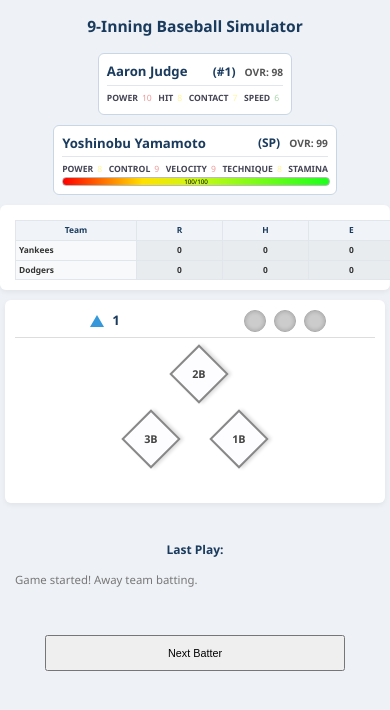
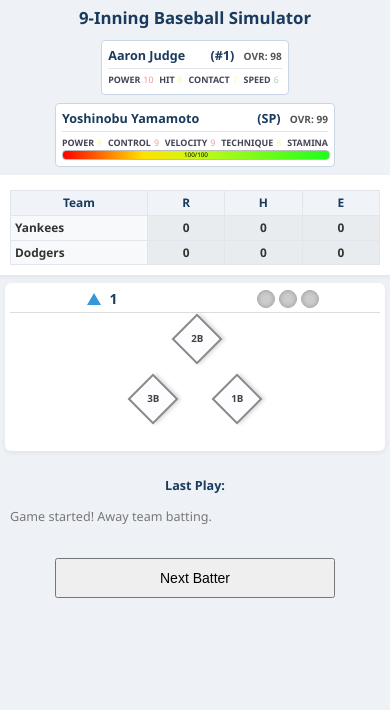
Before and after one commit to Lanternko/Baseball, a plain HTML site: page index.html in a window 390 px wide. Both pictures are taken after a click on the button "Start New Game". Drawn offline with Linux system fonts and the light colour scheme.

Commit message:
Update Mobile 1.02

```diff
--- a/style.css
+++ b/style.css
@@ -374,103 +374,117 @@
         width: 80%;
         max-width: 280px;
     }
+    /* style.css (在 @media (max-width: 768px) 或更小的斷點如 @media (max-width: 480px) 中進行調整) */
+
+/* 目標：盡可能在手機單螢幕顯示核心內容 */
+body {
+    padding-top: 5px; /* 減少頂部 padding */
+    padding-bottom: 5px;
 }
 
-/* style.css (繼續追加於 @media (max-width: 768px) 內部) */
+h1 { /* 遊戲主標題 */
+    font-size: 1.2em; /* 再縮小一些 */
+    margin-top: 0;
+    margin-bottom: 5px; /* 減少底部間距 */
+}
 
+.main-game-area {
+    padding: 5px 0; /* 主遊戲區上下 padding 減少 */
+}
 
-
-/* 調整跑者名稱的相對位置 */
-#runnerName1B { top: calc(50% - 10px); right: -65px; font-size: 0.75em; padding: 1px 3px;}
-#runnerName2B { top: -30px; left: 50%; transform: translateX(-50%); font-size: 0.75em; padding: 1px 3px;}
-#runnerName3B { top: calc(50% - 10px); left: -65px; font-size: 0.75em; padding: 1px 3px;}
-
-#at-bat-outcome {
-    padding: 10px;
+.mobile-player-display {
+    padding: 6px;       /* 減少球員資訊區塊的 padding */
+    margin-bottom: 8px; /* 減少底部間距 */
+    border-radius: 4px;
 }
-#outcome-text {
-    font-size: 1em; /* 調整結果文字大小 */
-    min-height: 20px;
+.mobile-player-display h5 {
+    margin-bottom: 3px; /* 標題下方間距減少 */
+    font-size: 0.9em;
+    padding-bottom: 2px;
 }
-.outcome-homerun { /* 全壘打文字稍微小一點，避免換行 */
-    font-size: 1.15em;
+.mobile-player-display .player-main-name {
+    font-size: 1em;
+}
+.mobile-player-display .player-role,
+.mobile-player-display .player-ovr-small {
+    font-size: 0.8em;
+}
+.mobile-player-display .player-stats-detailed {
+    font-size: 0.75em; /* 進一步縮小能力值文字 */
+    gap: 1px 4px;      /* 縮小能力值間距 */
+}
+.mobile-player-display .stat-label {
+    font-size: 0.85em;
+}
+.mobile-player-display .stat-value {
+    padding: 0px 3px;   /* 幾乎移除能力值背景 padding */
+    font-size: 0.85em;
+    min-width: 18px; /* 確保數字能顯示 */
+}
+.mobile-player-display .stamina-bar-container {
+    height: 0.7em; /* 體力條再薄一點 */
+}
+.mobile-player-display .stamina-text {
+    font-size: 0.6em; /* 體力條文字再小一點 */
 }
 
 
-.game-controls button {
-    padding: 12px 20px; /* 調整按鈕大小 */
-    font-size: 1em;
-    margin: 8px 0;      /* 增加按鈕垂直間距 */
-    display: block;     /* 讓按鈕獨佔一行 */
-    width: 90%;         /* 設定按鈕寬度 */
-    max-width: 300px;   /* 按鈕最大寬度 */
-    margin-left: auto;
-    margin-right: auto;
+.scoreboard-container {
+    margin-bottom: 8px; /* 減少計分板下方間距 */
 }
-/* 如果希望兩個按鈕並排且佔滿寬度，可以這樣：
-#startGameButton, #nextPlayButton {
-    width: calc(50% - 10px);
-    margin: 5px;
-    box-sizing: border-box;
-}
-.game-controls {
-    display: flex;
-    flex-wrap: wrap;
-    justify-content: center;
-}
-*/
-
-/* style.css (在 768px 的 @media 外部，新增一個更小的斷點) */
-
-@media (max-width: 480px) {
-    body {
-        font-size: 12px; /* 進一步縮小基礎字體 */
-    }
-    h1 {
-        font-size: 1.3em;
+#scoreboard th, #scoreboard td {
+    padding: 3px 4px;  /* 減少計分板儲存格 padding */
+    font-size: 0.85em;
 }
 
-    .team-panel {
-        width: 98%; /* 面板幾乎佔滿 */
+.field-display {
+    padding: 5px;       /* 球場顯示區 padding 減少 */
+    margin-bottom: 8px;
 }
-    .main-game-area {
-        width: 98%;
+.field-header { /* 局數和出局數 */
+    font-size: 1em;
+    padding-bottom: 3px;
+    margin-bottom: 5px;
+}
+.out-light {
+    width: 16px; height: 16px; /* 出局燈再小一點 */
+    margin: 0 2px;
+}
+.field-display .diamond-area {
+    width: 120px; /* 壘包區域再小一點 */
+    height: 120px;
+    margin: 8px auto 5px auto;
+}
+.field-display .diamond-area .base {
+    width: 32px; /* 壘包再小一點 */
+    height: 32px;
+    font-size: 0.7em;
+}
+/* 跑者名稱位置需要根據壘包大小重新精確調整 */
+#runnerName1B { top: calc(50% - 7px); right: -50px; font-size: 0.65em; padding: 1px 2px; }
+#runnerName2B { top: -22px; font-size: 0.65em; padding: 1px 2px;}
+#runnerName3B { top: calc(50% - 7px); left: -50px; font-size: 0.65em; padding: 1px 2px;}
+
+
+#at-bat-outcome {
+    margin-top: 5px;
+    padding: 5px;
+}
+#at-bat-outcome h2 {
+    font-size: 0.9em;
+    margin-bottom: 2px;
+}
+#outcome-text {
+    font-size: 0.9em;
+    min-height: 16px; /* 減少最小高度 */
+    line-height: 1.3; /* 調整行高 */
 }
 
-    /* 如果計分板在小螢幕上仍然太寬，可以讓其水平滾動 */
-    .scoreboard-container {
-        overflow-x: auto;
+.game-controls {
+    margin-top: 10px; /* 控制按鈕區塊的頂部間距 */
 }
-    #scoreboard {
-        /* 設定一個最小寬度，確保表格內容不會被過度壓縮 */
-        min-width: 380px; /* 可根據實際內容調整 */
-    }
-     #scoreboard th, #scoreboard td {
-        font-size: 0.7em;
-        padding: 3px;
-        min-width: 16px;
-    }
-    #scoreboard .team-name {
-        min-width: 45px;
-    }
-
-    .field-display .diamond-area {
-        width: 130px; /* 更小的壘包區域 */
-        height: 130px;
-    }
-    .field-display .diamond-area .base {
-        width: 38px; /* 更小的壘包 */
-        height: 38px;
-    }
-    #runnerName1B { top: calc(50% - 8px); right: -55px; font-size: 0.7em; }
-    #runnerName2B { top: -25px; font-size: 0.7em;}
-    #runnerName3B { top: calc(50% - 8px); left: -55px; font-size: 0.7em;}
-
 .game-controls button {
-        padding: 10px 15px;
-        font-size: 0.9em;
-    }
-    #outcome-text {
-        font-size: 0.95em;
+    padding: 10px 20px; /* 按鈕再小一點 */
+    font-size: 1em;
 }
 }
```
Lines whose indentation alone changed are shown as unchanged.
